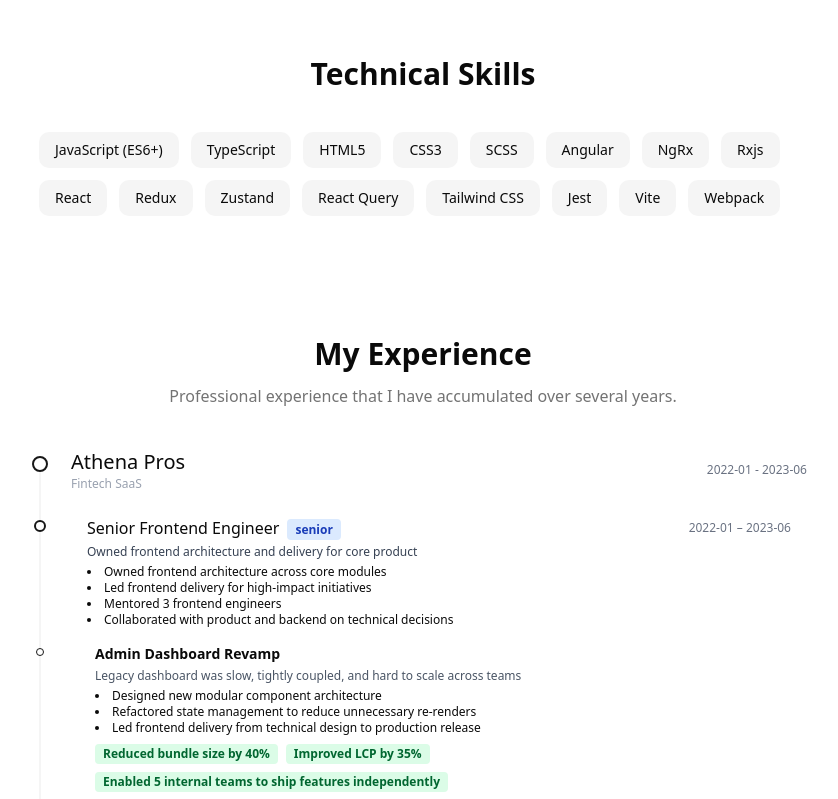
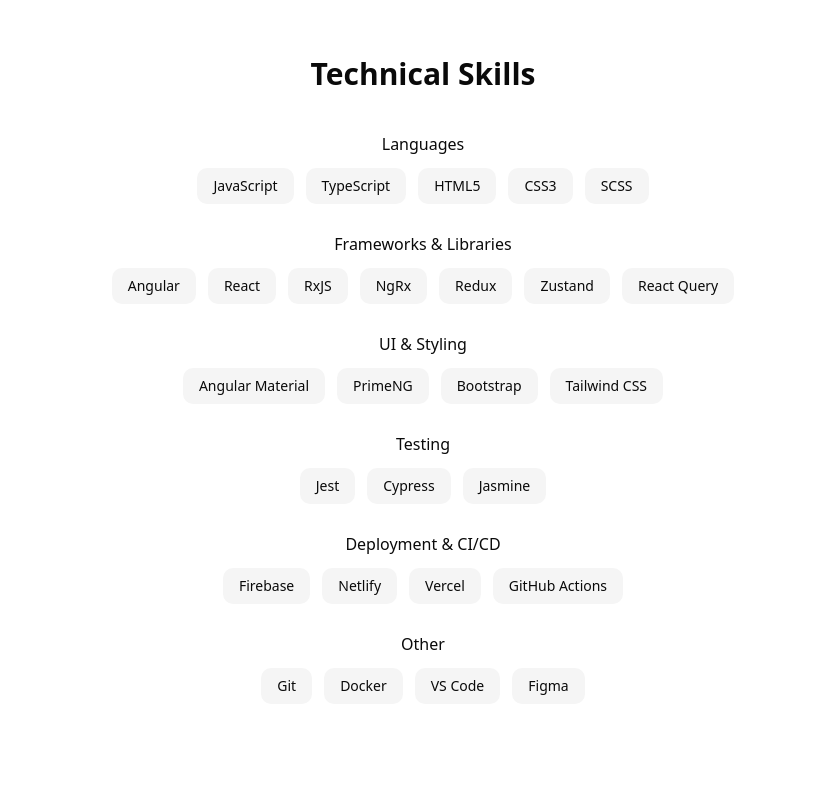
Before and after one commit to truonghungit/portfolio, a React (Vite) app: page / in a window 1280 px wide. Shown: the part 1300-2099 px from the top of the page, without its empty margins (217-1055 px from the left). Built offline with nearby package versions, Linux system fonts and the light colour scheme.

Commit message:
feat: refactor skills section to use grouped skill data structure

```diff
--- a/src/components/section/skill.tsx
+++ b/src/components/section/skill.tsx
@@ -1,8 +1,11 @@
-import { skills } from '@/data/skill';
+import { skillGroups } from '@/data/skill';
 import { useSectionInView } from '../active-section/use-section-in-view';
+
+// Data structure for skill groups
 
 export const Skill = () => {
   const { ref: sectionRef } = useSectionInView('About');
+
   return (
     <section
       ref={sectionRef}
@@ -15,14 +18,21 @@
             Technical Skills
           </h2>
         </div>
-        <div className='flex flex-wrap gap-3'>
-          {skills.map((skill, index) => (
-            <span
-              key={index}
-              className='px-4 py-2 bg-secondary rounded-lg text-sm font-medium transition-colors hover:bg-secondary/80'
-            >
-              {skill}
-            </span>
+        <div className='text-center flex flex-col gap-4'>
+          {skillGroups.map(({ skills, title }, index) => (
+            <div key={index}>
+              <div>{title}</div>
+              <div className='flex flex-wrap gap-3 justify-center my-3'>
+                {skills.map((skill, skillIndex) => (
+                  <span
+                    key={skillIndex}
+                    className='px-4 py-2 bg-secondary rounded-lg text-sm transition-colors hover:bg-secondary/80'
+                  >
+                    {skill}
+                  </span>
+                ))}
+              </div>
+            </div>
           ))}
         </div>
       </div>
--- a/src/data/skill.ts
+++ b/src/data/skill.ts
@@ -1,18 +1,34 @@
-export const skills = [
-  'JavaScript (ES6+)',
-  'TypeScript',
-  'HTML5',
-  'CSS3',
-  'SCSS',
-  'Angular',
-  'NgRx',
-  'Rxjs',
-  'React',
-  'Redux',
-  'Zustand',
-  'React Query',
-  'Tailwind CSS',
-  'Jest',
-  'Vite',
-  'Webpack',
+export const skillGroups = [
+  {
+    title: 'Languages',
+    skills: ['JavaScript', 'TypeScript', 'HTML5', 'CSS3', 'SCSS'],
+  },
+  {
+    title: 'Frameworks & Libraries',
+    skills: [
+      'Angular',
+      'React',
+      'RxJS',
+      'NgRx',
+      'Redux',
+      'Zustand',
+      'React Query',
+    ],
+  },
+  {
+    title: 'UI & Styling',
+    skills: ['Angular Material', 'PrimeNG', 'Bootstrap', 'Tailwind CSS'],
+  },
+  {
+    title: 'Testing',
+    skills: ['Jest', 'Cypress', 'Jasmine'],
+  },
+  {
+    title: 'Deployment & CI/CD',
+    skills: ['Firebase', 'Netlify', 'Vercel', 'GitHub Actions'],
+  },
+  {
+    title: 'Other',
+    skills: ['Git', 'Docker', 'VS Code', 'Figma'],
+  },
 ];
```
